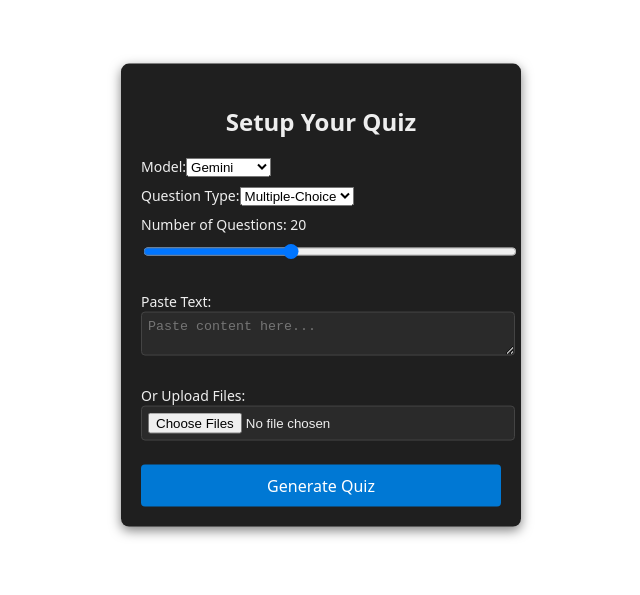
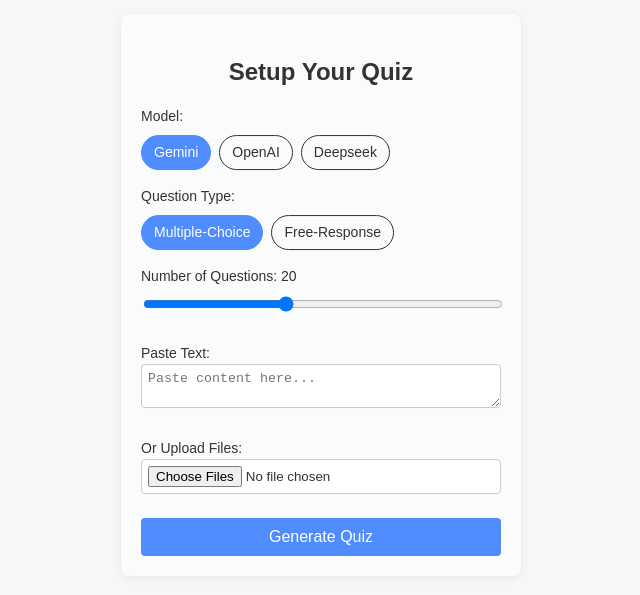
Before and after one commit to JBLarson/quizpro, a React (Vite) app in the folder frontend/: page / in a window 1280 px wide. Shown: the part 105-700 px from the top of the page, without its empty margins (319-959 px from the left). Built offline with nearby package versions, Linux system fonts and the light colour scheme.

Commit message:
improved setup page

```diff
--- a/frontend/src/pages/SetupPage.jsx
+++ b/frontend/src/pages/SetupPage.jsx
@@ -3,10 +3,13 @@
 import { useNavigate } from 'react-router-dom'
 import '../styles/SetupPage.css'
 
+const MODELS = ['Gemini', 'OpenAI', 'Deepseek']
+const TYPES  = ['Multiple-Choice', 'Free-Response']
+
 export default function SetupPage() {
   const navigate = useNavigate()
-  const [model, setModel]               = useState('gemini')
-  const [questionType, setQuestionType] = useState('multiple_choice')
+  const [model, setModel]               = useState('Gemini')
+  const [questionType, setQuestionType] = useState('Multiple-Choice')
   const [numQuestions, setNumQuestions] = useState(20)
   const [files, setFiles]               = useState([])
   const [text, setText]                 = useState('')
@@ -16,8 +19,11 @@
     const form = new FormData()
     files.forEach(f => form.append('contentFiles', f))
     form.append('pastedText', text)
-    form.append('modelSelect', model)
-    form.append('questionType', questionType)
+    form.append('modelSelect', model.toLowerCase())
+    form.append(
+      'questionType',
+      questionType === 'Multiple-Choice' ? 'multiple_choice' : 'free_response'
+    )
     form.append('numQuestions', numQuestions)
     await fetch('/api/quiz/start', {
       method: 'POST',
@@ -31,29 +37,35 @@
     <div className="setup-card">
       <h2>Setup Your Quiz</h2>
       <form onSubmit={handleSubmit}>
-        <label>
-          Model:
-          <select
-            value={model}
-            onChange={e => setModel(e.target.value)}
-          >
-            <option value="gemini">Gemini</option>
-            <option value="openai">OpenAI</option>
-            <option value="deepseek">DeepSeek</option>
-          </select>
-        </label>
+        {/* Model pills */}
+        <label>Model:</label>
+        <div className="pill-group">
+          {MODELS.map(m => (
+            <div
+              key={m}
+              className={`pill${model === m ? ' selected' : ''}`}
+              onClick={() => setModel(m)}
+            >
+              {m}
+            </div>
+          ))}
+        </div>
 
-        <label>
-          Question Type:
-          <select
-            value={questionType}
-            onChange={e => setQuestionType(e.target.value)}
-          >
-            <option value="multiple_choice">Multiple-Choice</option>
-            <option value="free_response">Free-Response</option>
-          </select>
-        </label>
+        {/* Question Type pills */}
+        <label>Question Type:</label>
+        <div className="pill-group">
+          {TYPES.map(t => (
+            <div
+              key={t}
+              className={`pill${questionType === t ? ' selected' : ''}`}
+              onClick={() => setQuestionType(t)}
+            >
+              {t}
+            </div>
+          ))}
+        </div>
 
+        {/* Number slider */}
         <label>
           Number of Questions: {numQuestions}
           <input
@@ -65,6 +77,7 @@
           />
         </label>
 
+        {/* Paste/Text upload */}
         <label>
           Paste Text:
           <textarea
@@ -73,7 +86,6 @@
             placeholder="Paste content here..."
           />
         </label>
-
         <label>
           Or Upload Files:
           <input
--- a/frontend/src/styles/SetupPage.css
+++ b/frontend/src/styles/SetupPage.css
@@ -1,17 +1,44 @@
+/* theme variables (from styles.css) */
+:root {
+  --bg-color: #f7f7fa;
+  --text-color: #333333;
+  --container-bg: #ffffff;
+  --container-shadow: 0 2px 8px rgba(0,0,0,0.07);
+  --button-bg: #4f8cff;
+  --button-color: #ffffff;
+  --button-disabled-bg: #cccccc;
+  --input-border: #cccccc;
+  --card-bg: #fafbfc;
+}
+.dark {
+  --bg-color: #121212;
+  --text-color: #e4e4e4;
+  --container-bg: #1e1e1e;
+  --container-shadow: 0 2px 8px rgba(0,0,0,0.5);
+  --button-bg: #4f8cff;
+  --button-color: #ffffff;
+  --button-disabled-bg: #555555;
+  --input-border: #444444;
+  --card-bg: #212121;
+}
+
 /* ensure full‑page context */
 html, body {
   height: 100%;
   margin: 0;
+  background: var(--bg-color);
+  color: var(--text-color);
+  font-family: Arial, sans-serif;
 }
 
 /* center the card absolutely */
 .setup-card {
   width: 360px;
   padding: 20px;
-  background: #1f1f1f;
-  color: #eee;
+  background: var(--card-bg);
+  color: var(--text-color);
   border-radius: 8px;
-  box-shadow: 0 4px 12px rgba(0,0,0,0.5);
+  box-shadow: var(--container-shadow);
 
   position: absolute;
   top: 50%;
@@ -19,16 +46,21 @@
   transform: translate(-50%, -50%);
 }
 
-
+/* heading */
 .setup-card h2 {
   text-align: center;
   margin-bottom: 16px;
 }
+
+/* labels */
 .setup-card label {
   display: block;
   margin-bottom: 8px;
   font-size: 14px;
 }
+
+/* selects, inputs, textarea, range */
+.setup-card select,
 .setup-card input[type="file"],
 .setup-card textarea,
 .setup-card input[type="range"] {
@@ -36,20 +68,45 @@
   margin-bottom: 16px;
   padding: 6px;
   border-radius: 4px;
-  border: 1px solid #444;
-  background: #2a2a2a;
-  color: #eee;
+  border: 1px solid var(--input-border);
+  background: var(--container-bg);
+  color: var(--text-color);
+  box-sizing: border-box;
 }
+
+/* button */
 .setup-card button {
   width: 100%;
   padding: 10px;
-  background: #0078d4;
+  background: var(--button-bg);
   border: none;
   border-radius: 4px;
-  color: white;
+  color: var(--button-color);
   font-size: 16px;
   cursor: pointer;
 }
 .setup-card button:hover {
-  background: #005fa3;
+  filter: brightness(0.9);
 }
+
+/* pill‑groups */
+.pill-group {
+  display: flex;
+  gap: 0.5rem;
+  margin-bottom: 16px;
+}
+.pill-group .pill {
+  padding: 6px 12px;
+  border: 1px solid var(--text-color);
+  border-radius: 9999px;
+  background: transparent;
+  color: var(--text-color);
+  cursor: pointer;
+  font-size: 14px;
+  transition: background 0.2s, color 0.2s;
+}
+.pill-group .pill.selected {
+  background: var(--button-bg);
+  color: var(--button-color);
+  border-color: var(--button-bg);
+}
```
